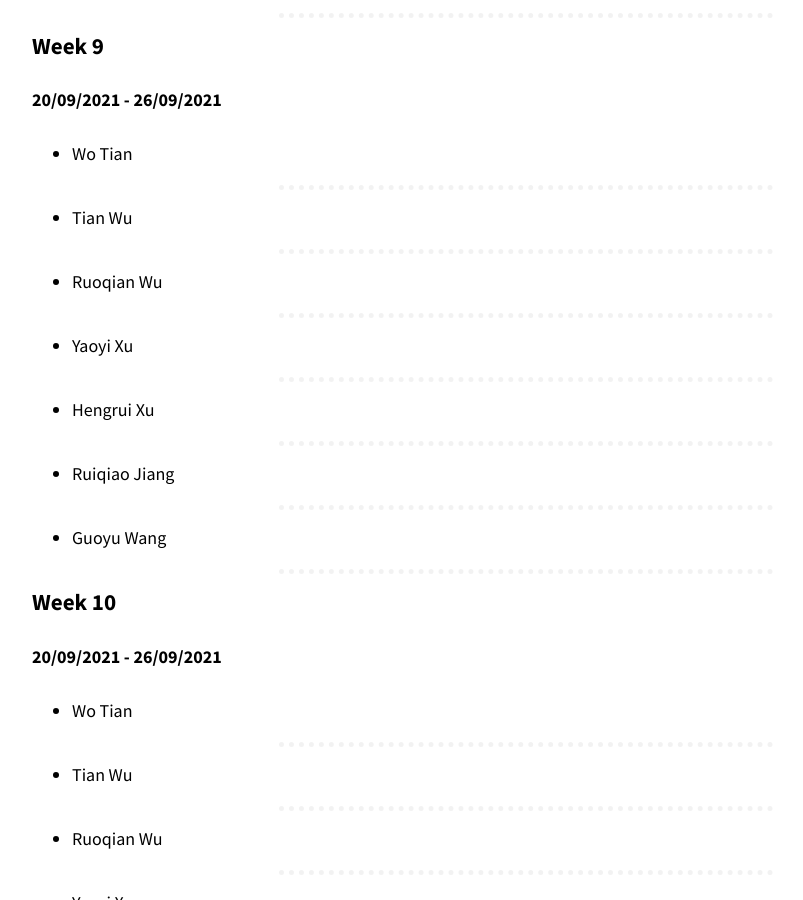
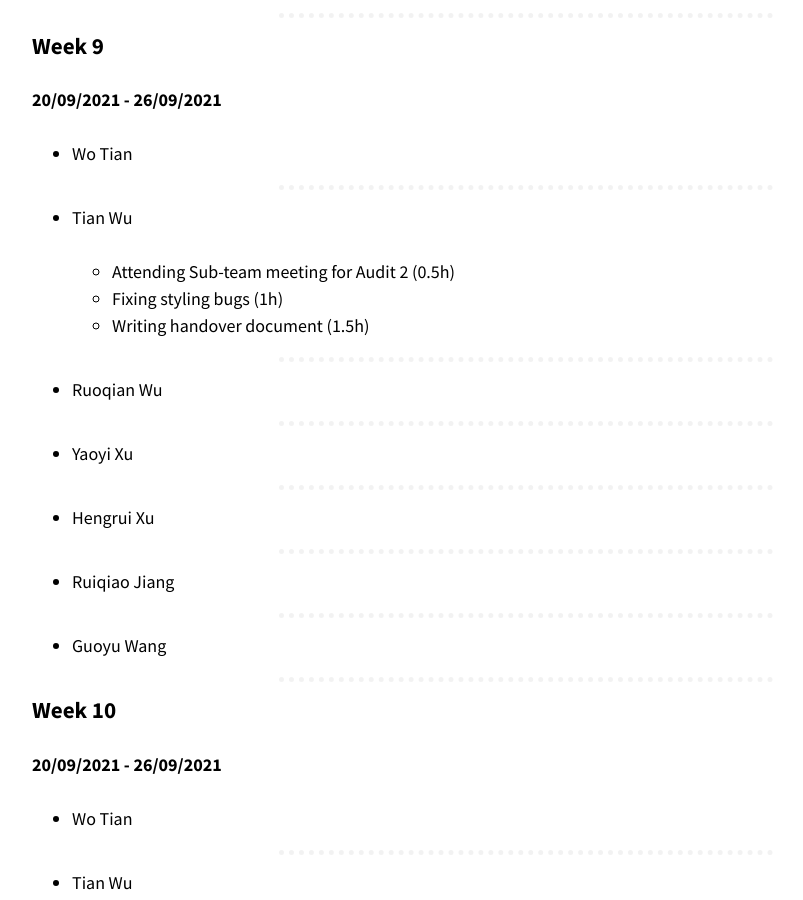
Before and after one commit to optofab/optofab.github.io, a Jekyll site: the page built from work_records.md, in a window 1280 px wide and 900 px high, scrolled down 16797 px. Shown: the whole window, without its empty margins (114-917 px from the left). Built offline with Jekyll 4.4.1, drawn with Linux system fonts in a browser that asks for light colours; nearby versions of some CDN libraries; emoji names are drawn with the system emoji font.

Commit message:
update work records for week 9

```diff
--- a/work_records.md
+++ b/work_records.md
@@ -702,6 +702,10 @@ _[Don't forget to add hours for each of the work you've done. This line will be
 
 - Tian Wu
 
+  - Attending Sub-team meeting for Audit 2 (0.5h)
+  - Fixing styling bugs (1h)
+  - Writing handover document (1.5h)
+
 <hr class="hr-dotted">
 
 - Ruoqian Wu
```
